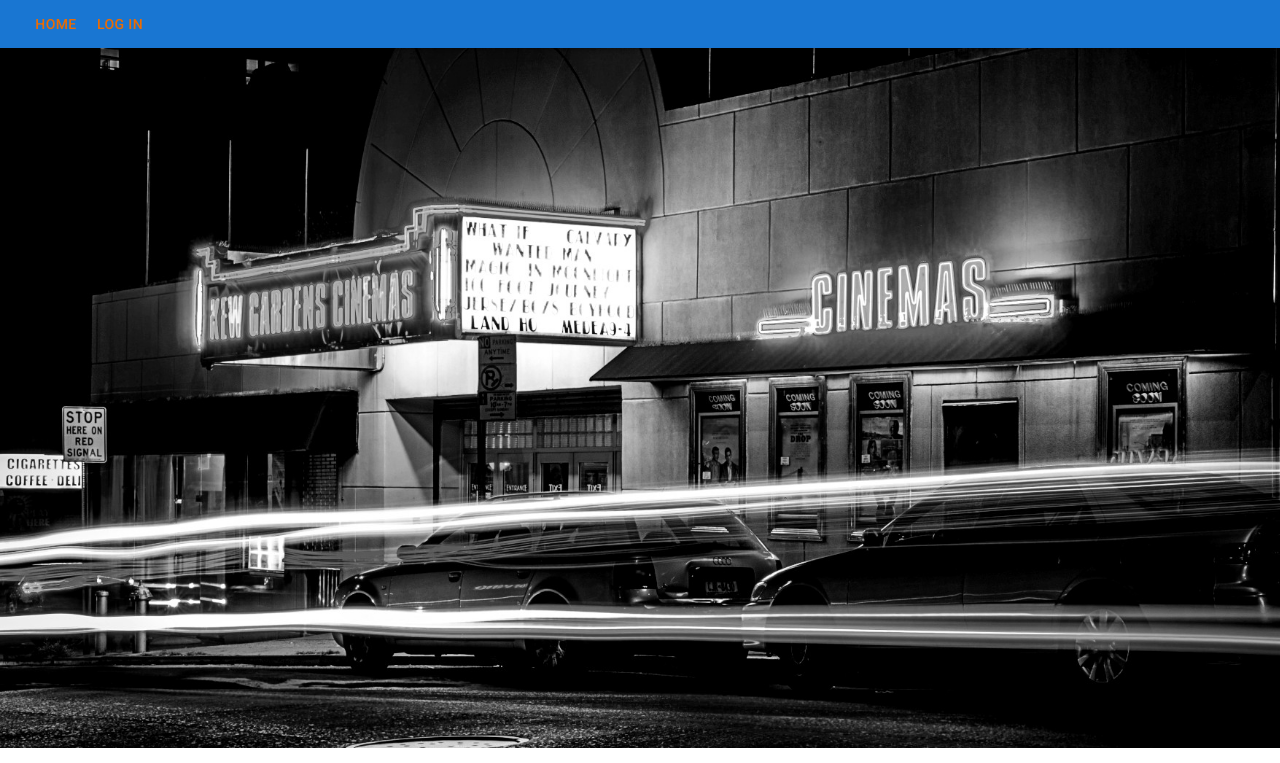
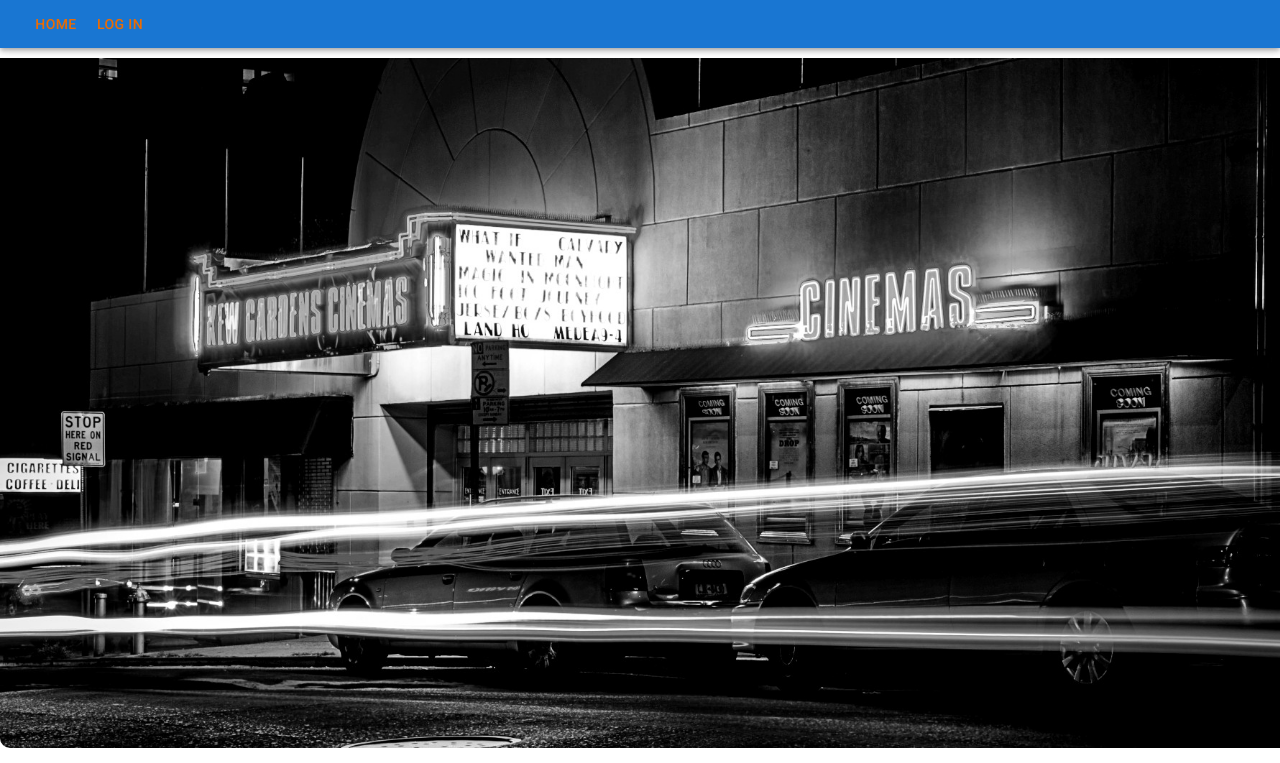
Before and after one commit to jessicamcg/cinegraph, a React (Create React App) app in the folder client/: page / in a window 1280 px wide. Shown: the top 763 px of the page. Built offline with nearby package versions, Linux system fonts and the light colour scheme.

Commit message:
styling home

```diff
--- a/client/src/App.css
+++ b/client/src/App.css
@@ -14,4 +14,9 @@ body,html {
 .hero {
     margin: auto;
     display: flex;
+    border-width: 2px;
+    border-radius: 10px;
+    border-top-left-radius: 10px;
+    border-top-right-radius: 10px;
+    padding-top: 10px;
 }
```
